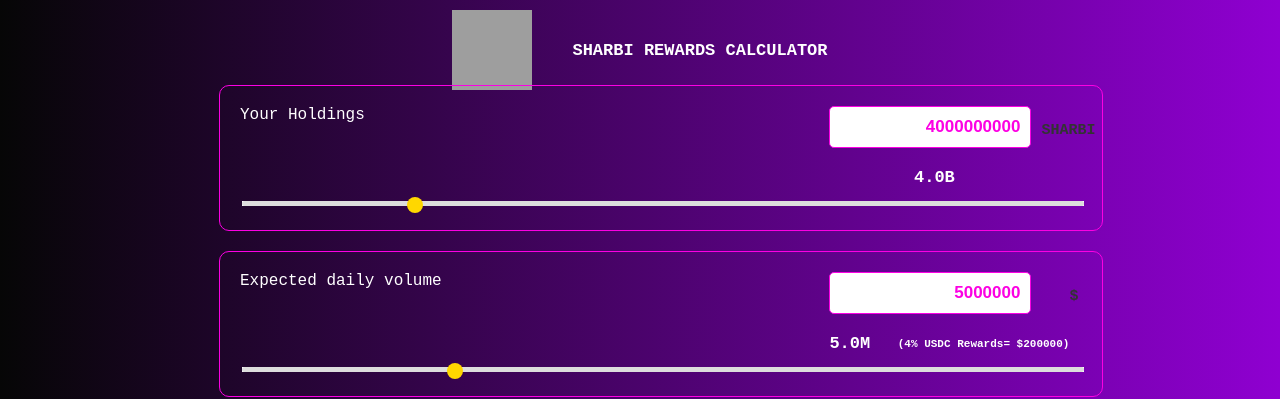
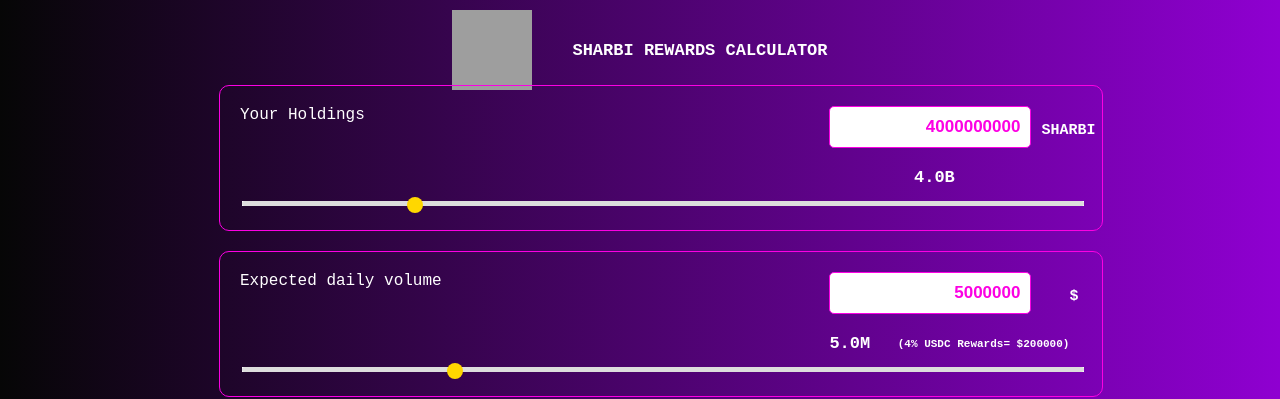
Before and after one commit to sharbiarb23/sip-calculator, a React (Vite) app: page / in a window 1280 px wide. Shown: the top 399 px of the page. Built offline with nearby package versions, Linux system fonts and the light colour scheme; grey boxes are pictures that could not be loaded.

Commit message:
Update index.jsx

```diff
--- a/src/comps/CustomSlider/index.jsx
+++ b/src/comps/CustomSlider/index.jsx
@@ -81,7 +81,7 @@ const CustomSlider = (props) => {
               fontWeight: "bold",
               height: 50,
               fontSize: 15,
-              color: "#333333",
+              color: "#ffffff",
               marginRight: textAlign ? 30 : 0,
             }}
           >
```
